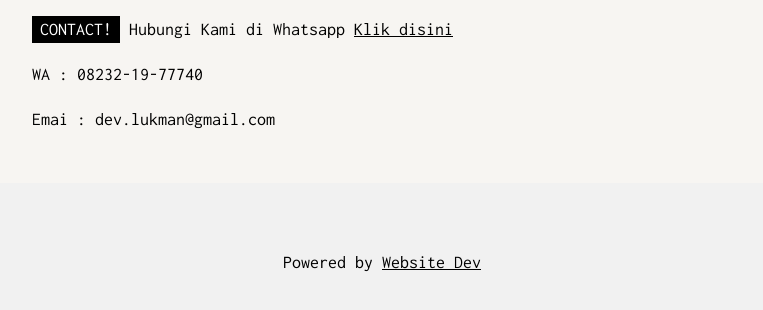
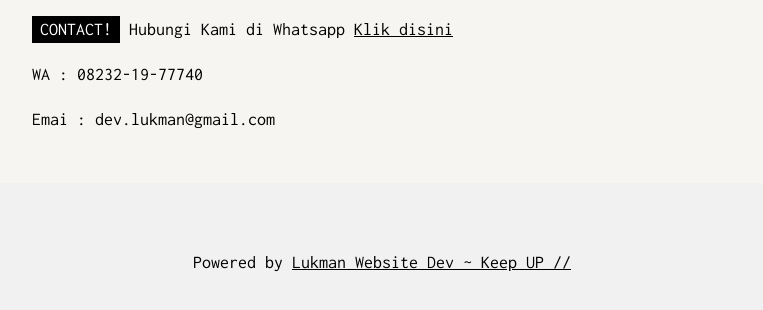
Before and after one commit to kumzdev/kumzdev.github.io, a plain HTML site: page index.html in a window 1280 px wide. Shown: the part 3689-3999 px from the top of the page, without its empty margins (258-1021 px from the left). Drawn offline with nearby package versions, Linux system fonts and the light colour scheme.

Commit message:
update - dev2

```diff
--- a/index.html
+++ b/index.html
@@ -151,7 +151,7 @@ body, html {
 
 <!-- Footer -->
 <footer class="w3-center w3-light-grey w3-padding-48 w3-large">
-  <p>Powered by <a href="" >Website Dev</a></p>
+  <p>Powered by <a href="" > Lukman Website Dev ~ Keep UP //</a></p>
 </footer>
 
 <script>
```
